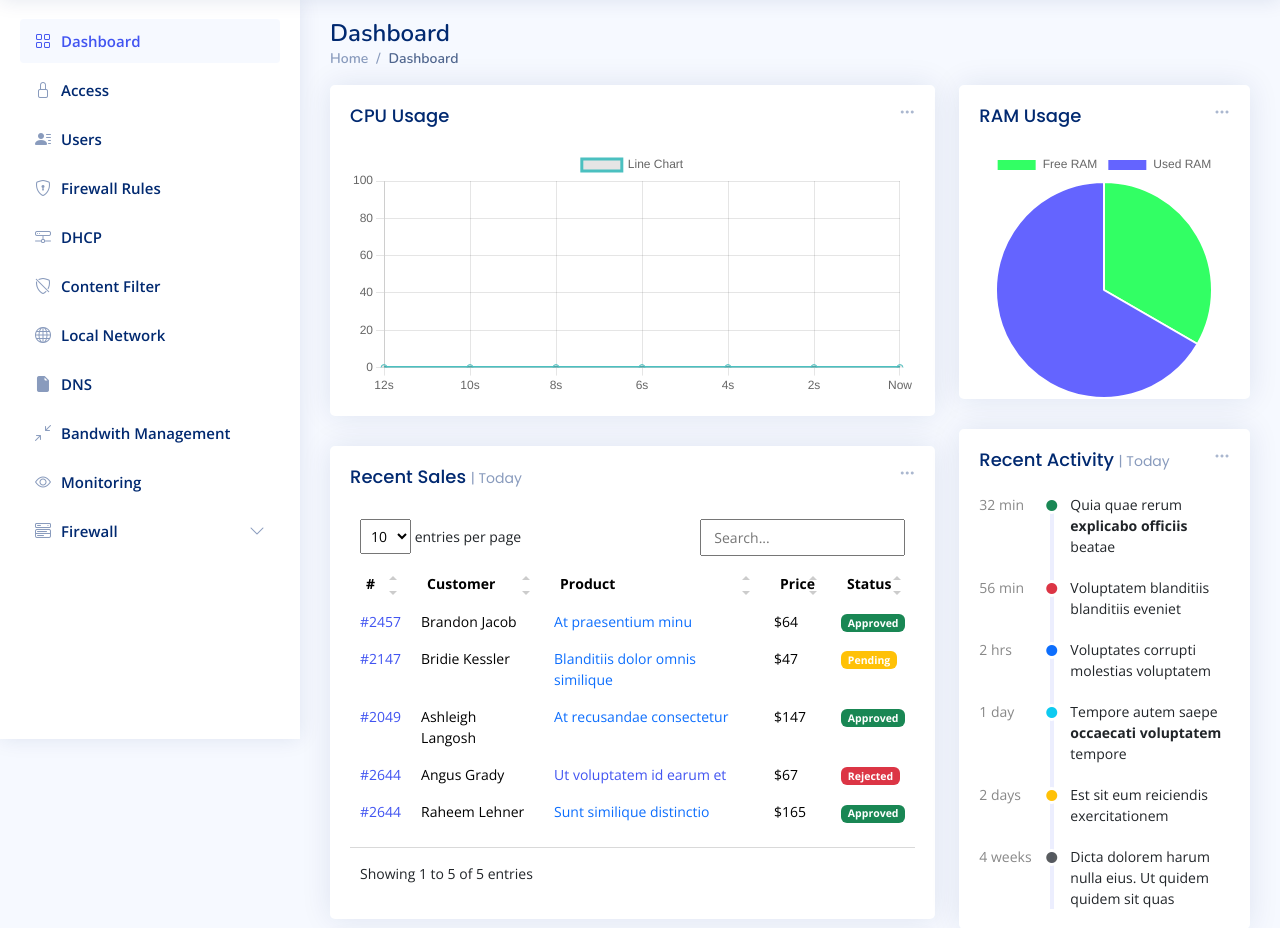
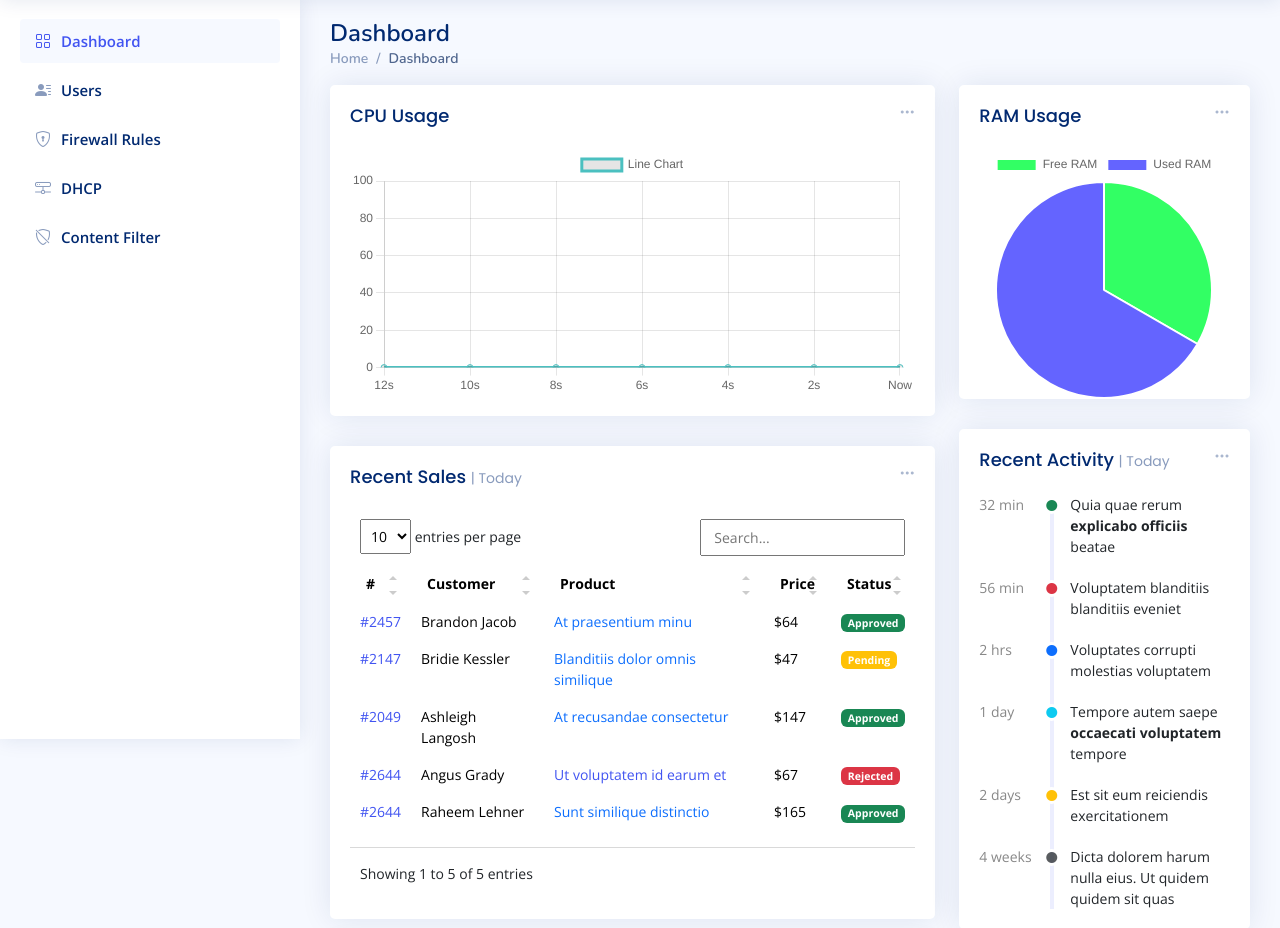
Before and after one commit to 808thlife/HomeWall, a Django app: page /firewall/ in a window 1280 px wide. Shown: the part 61-989 px from the top of the page. Run offline with Django 4.2, Linux system fonts and the light colour scheme; the visitor is signed in with stand-in values (Sample User, id 1); some libraries are stand-ins or nearby versions.

Commit message:
commented unfinished

```diff
--- a/core/templates/core/layout.html
+++ b/core/templates/core/layout.html
@@ -281,12 +281,12 @@
           <span>Dashboard</span>
         </a>
       </li>
-      <li class="nav-item">
+      {% comment %} <li class="nav-item">
         <a class="nav-link collapsed" href="users-profile.html">
           <i class="bi bi-lock"></i>
           <span>Access</span>
         </a>
-      </li>
+      </li> {% endcomment %}
       <li class="nav-item">
         <a class="nav-link collapsed" href="{% url "core:users" %}">
           <i class="bi bi-person-lines-fill"></i>
@@ -311,70 +311,34 @@
           <span>Content Filter</span>
         </a>
       </li>
-      <li class="nav-item">
+      {% comment %} <li class="nav-item">
         <a class="nav-link collapsed" href="users-profile.html">
           <i class="bi bi-globe"></i>
           <span>Local Network</span>
         </a>
-      </li>
-      <li class="nav-item">
+      </li> {% endcomment %}
+      {% comment %} <li class="nav-item">
         <a class="nav-link collapsed" href="users-profile.html">
           <i class="bi bi-file-earmark-fill"></i>
           <span>DNS</span>
         </a>
-      </li>
-      <li class="nav-item">
+      </li> {% endcomment %}
+      {% comment %} <li class="nav-item">
         <a class="nav-link collapsed" href="users-profile.html">
           <i class="bi bi-arrows-angle-contract"></i>
           <span>Bandwith Management</span>
         </a>
-      </li>
-      <li class="nav-item">
+      </li> {% endcomment %}
+      {% comment %} <li class="nav-item">
         <a class="nav-link collapsed" href="users-profile.html">
           <i class="bi bi-eye"></i>
           <span>Monitoring</span>
         </a>
-      </li>
+      </li> {% endcomment %}
 
 
 
-      <li class="nav-item">
-        <a class="nav-link collapsed" data-bs-target="#components-nav" data-bs-toggle="collapse" href="#">
-          <i class="bi bi-menu-button-wide"></i><span>Firewall</span><i class="bi bi-chevron-down ms-auto"></i>
-        </a>
-        <ul id="components-nav" class="nav-content collapse " data-bs-parent="#sidebar-nav">
-            <li class="nav-item">
-                <a class="nav-link collapsed" href="users-profile.html">
-                  <span>Firewall Rules</span>
-                </a>
-              </li>
-              <li class="nav-item">
-                <a class="nav-link collapsed" href="users-profile.html">
-                  <span>Content Filter</span>
-                </a>
-              </li>
-              <li class="nav-item">
-                <a class="nav-link collapsed" href="users-profile.html">
-                  <span>Local Network</span>
-                </a>
-              </li>
-              <li class="nav-item">
-                <a class="nav-link collapsed" href="users-profile.html">
-                  <span>DNS</span>
-                </a>
-              </li>
-              <li class="nav-item">
-                <a class="nav-link collapsed" href="users-profile.html">
-                  <span>Bandwith Management</span>
-                </a>
-              </li>
-              <li class="nav-item">
-                <a class="nav-link collapsed" href="users-profile.html">
-                  <span>Monitoring</span>
-                </a>
-            </li>
-        </ul>
-      </li><!-- End Components Nav -->
+
     </ul>
 
   </aside><!-- End Sidebar-->
```
